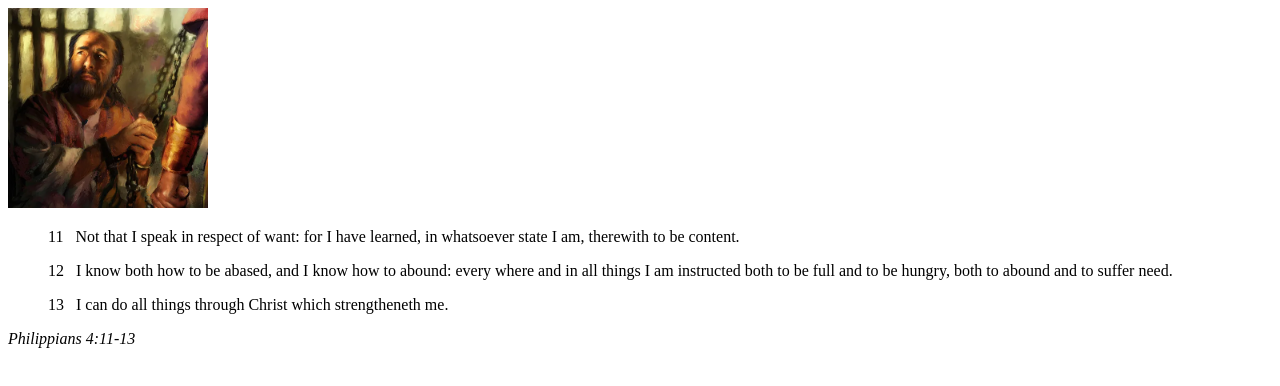
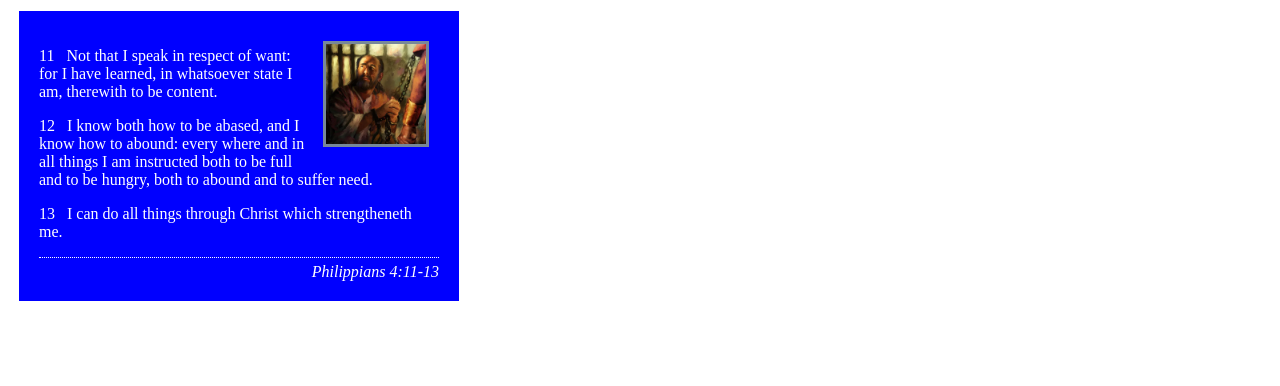
Before and after one commit to josedanieljimenez/wdd130, a plain HTML site: page week02/box-model.html in a window 1280 px wide. Drawn offline with Linux system fonts and the light colour scheme.

Commit message:
I completed the activity and did it as I could

```diff
--- a/styles/styles.css
+++ b/styles/styles.css
@@ -0,0 +1,26 @@
+nav {
+    background-color: darkblue;
+    padding: 10px;
+}
+
+nav a {
+    color: white;
+    display: block;
+    padding: 20px;
+}
+
+h1 {
+    color: darkblue;
+}
+
+img {
+    width: 150px;
+    height: auto;
+    border: 1px solid black;
+    padding: 2px;
+    box-shadow: 0 0 30px gray;
+}
+
+p {
+    padding: 10px;
+}
--- a/week02/box-model.html
+++ b/week02/box-model.html
@@ -5,6 +5,7 @@
     <meta charset="UTF-8">
     <meta name="viewport" content="width=device-width, initial-scale=1.0">
     <title>Box Model Activity</title>
+    <link rel="stylesheet" href="styles/box-model.css">
 </head>
 
 <body>
--- a/week02/styles/box-model.css
+++ b/week02/styles/box-model.css
@@ -1,15 +1,31 @@
 .callout {
-    /* write declarations here */
+    max-width: 400px;
+    margin: 10px;
+    border: 1px solid;
+    padding: 20px;
+    background-color: blue;
+    color: white
 }
 
 .callout img {
-    /* write declarations here */
+    height: 100px;
+    width: 100px;
+    float: right;
+    margin: 10px;
+    border: 3px solid lightslategray;
+    padding: 0px;
+    background-color: blue;
+
 }
 
 blockquote {
-    /* write declarations here */
+    margin: 0;
 }
 
 cite {
-    /* write declarations here */
+    display: block;
+    text-align: right;
+    border-top: 1px dotted white;
+    padding-top: 5px;
+    font-size: medium;
 }
```
Also changed, not shown: index.html (+1 -0 lines).
